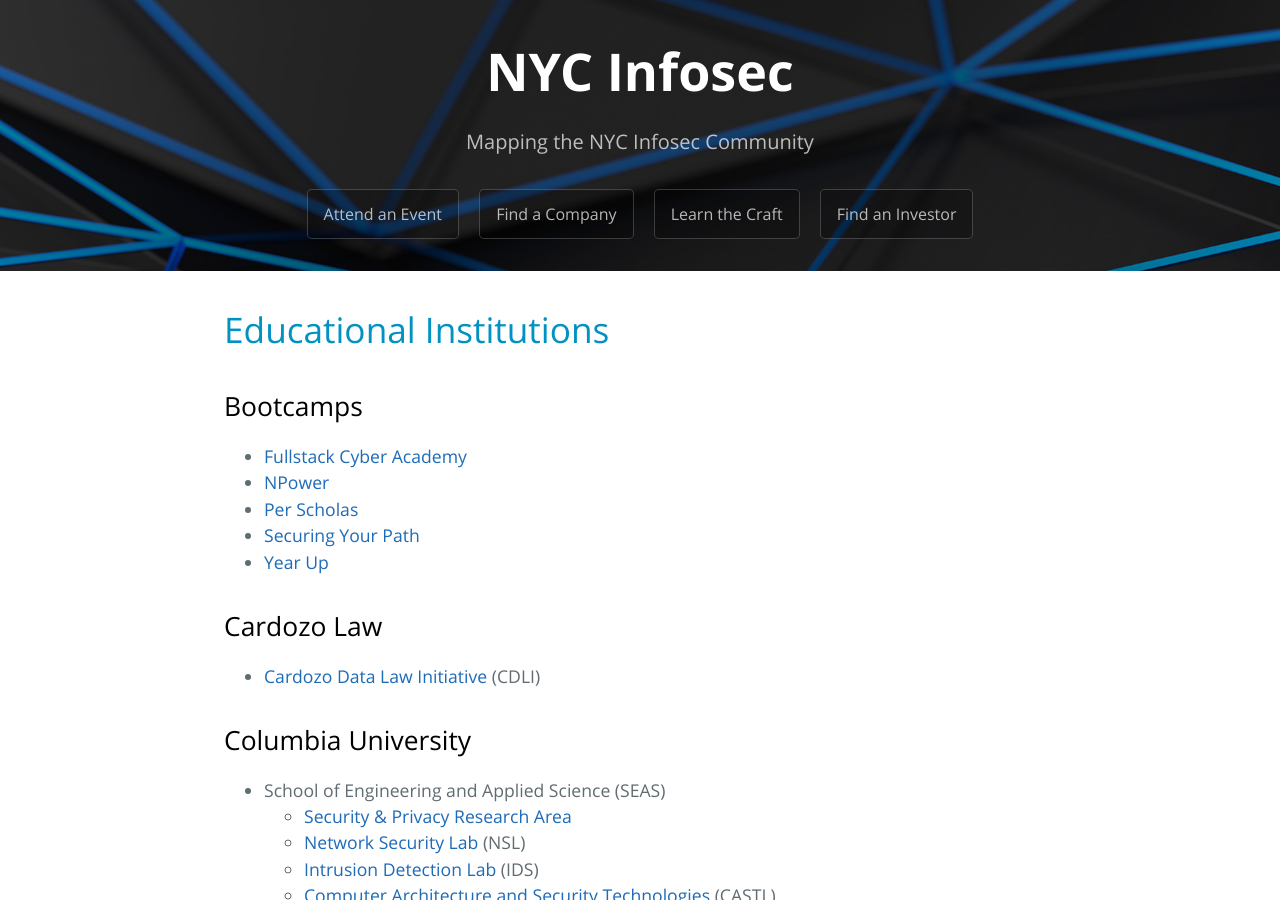
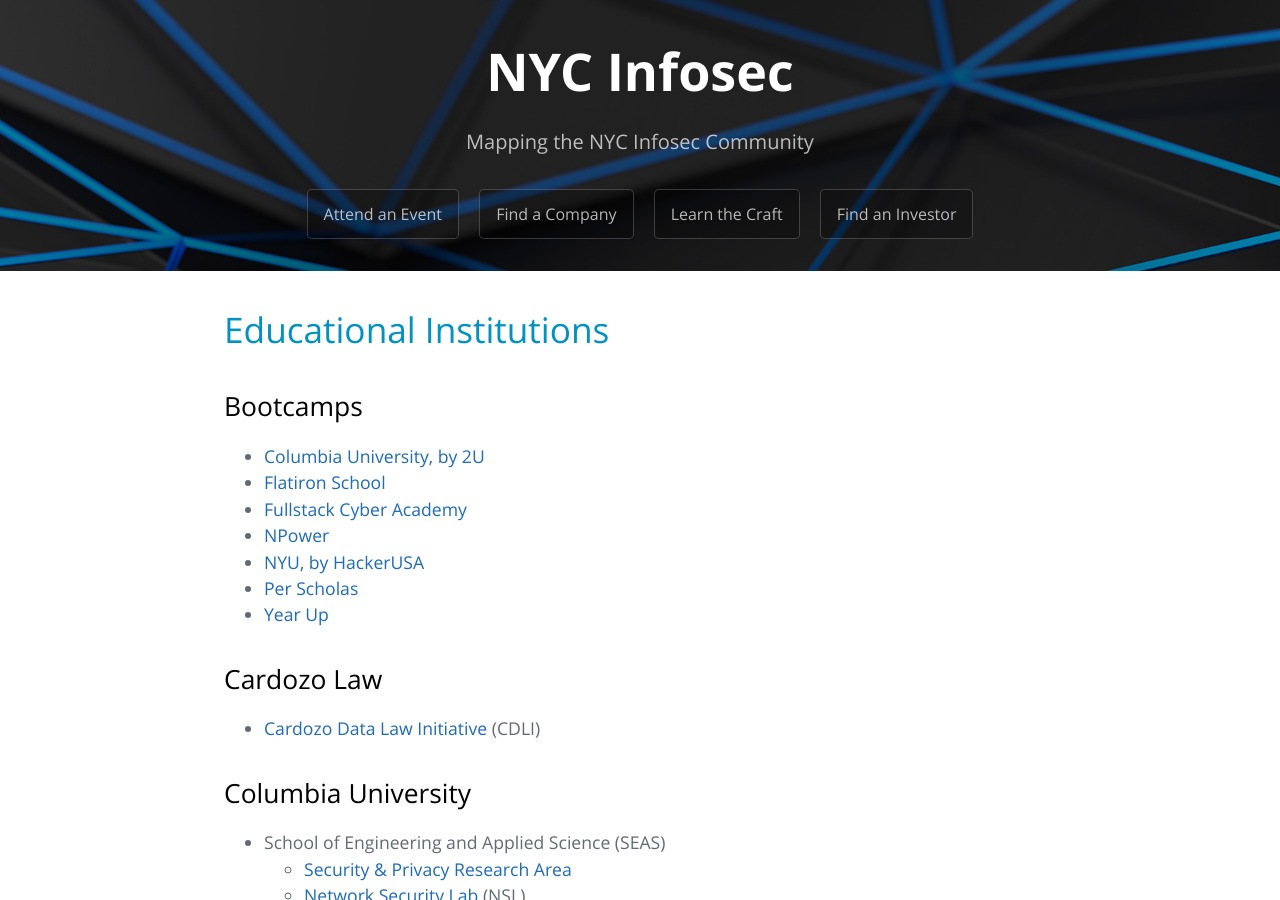
Before and after one commit to trailofbits/nyc-infosec, a Jekyll site: the page built from learn.md, in a window 1280 px wide and 900 px high. Built offline with Jekyll 4.4.1, drawn with Linux system fonts in a browser that asks for light colours; our own code applies the rules of GitHub Pages for plain Markdown files.

Commit message:
Update learn.md

```diff
--- a/learn.md
+++ b/learn.md
@@ -8,10 +8,12 @@
 
 ## Bootcamps
 
+* [Columbia University, by 2U](https://bootcamp.cvn.columbia.edu/cybersecurity/)
+* [Flatiron School](https://flatironschool.com/campus-and-online-cybersecurity-engineering-bootcamp/)
 * [Fullstack Cyber Academy](https://cyber.fullstackacademy.com/)
 * [NPower](http://www.npower.org/Locations/New-York.aspx)
+* [NYU, by HackerUSA](https://cybersecurityskills.sps.nyu.edu/)
 * [Per Scholas](https://perscholas.org/apply/cybersecurity)
-* [Securing Your Path](http://www.securingyourpath.com/)
 * [Year Up](https://www.yearup.org/)
 
 ## Cardozo Law
```
